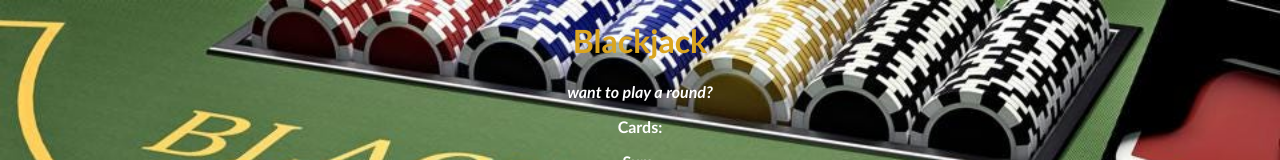
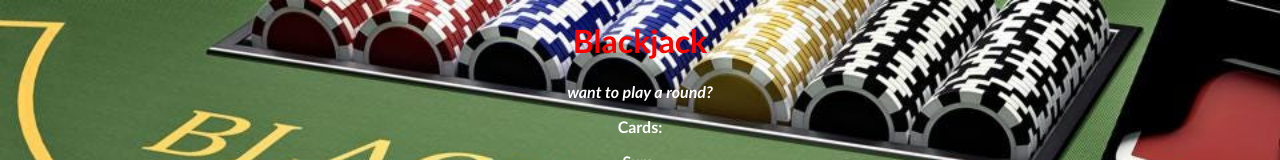
Before and after one commit to Jjarrett32/blackjack-game, a plain HTML site: page index.html in a window 1280 px wide. Shown: the top 160 px of the page. Drawn offline with Linux system fonts and the light colour scheme.

Commit message:
changed h1 to red

```diff
--- a/index.css
+++ b/index.css
@@ -9,7 +9,7 @@ font-weight: bold;
 }
 
 h1{
-    color: goldenrod
+    color: red
 }
 
 #message-el{
```
